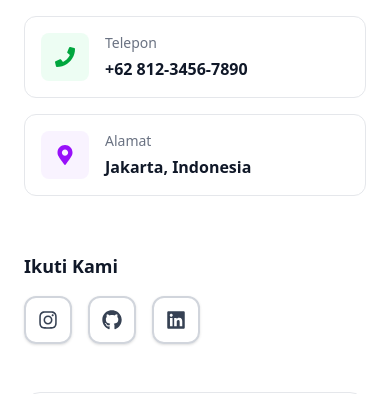
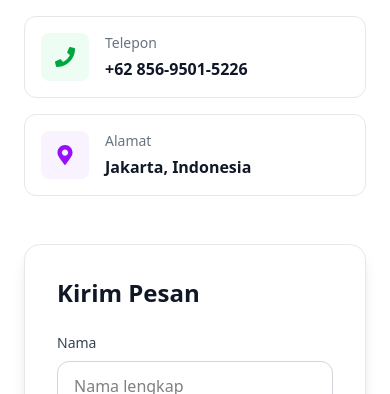
Before and after one commit to dipndipp/UMKNext, a React (Vite) app: page /contact in a window 390 px wide. Shown: the part 706-1100 px from the top of the page. Built offline with nearby package versions, Linux system fonts and the light colour scheme; no server answers.

Commit message:
edit phone no

```diff
--- a/src/pages/ContactPage.tsx
+++ b/src/pages/ContactPage.tsx
@@ -6,9 +6,6 @@ import {
   FaMapMarkerAlt,
   FaPaperPlane,
   FaCheckCircle,
-  FaInstagram,
-  FaGithub,
-  FaLinkedin,
 } from "react-icons/fa";
 import Footer from "../components/Footer";
 
@@ -50,8 +47,8 @@ export default function ContactPage() {
     {
       icon: FaPhone,
       label: "Telepon",
-      value: "+62 812-3456-7890",
-      link: "tel:+6281234567890",
+      value: "+62 856-9501-5226",
+      link: "https://wa.me/6285695015226",
       color: "from-green-500 to-emerald-500",
       bgColor: "bg-green-100/50",
       iconColor: "text-green-600",
@@ -64,30 +61,6 @@ export default function ContactPage() {
       color: "from-purple-500 to-pink-500",
       bgColor: "bg-purple-100/50",
       iconColor: "text-purple-600",
-    },
-  ];
-
-  const socialLinks = [
-    {
-      icon: FaInstagram,
-      label: "Instagram",
-      link: "https://instagram.com/umknext",
-      color: "from-pink-500 to-rose-500",
-      hoverColor: "hover:border-pink-400 hover:shadow-pink-400/40",
-    },
-    {
-      icon: FaGithub,
-      label: "GitHub",
-      link: "https://github.com/umknext",
-      color: "from-gray-700 to-gray-900",
-      hoverColor: "hover:border-gray-700 hover:shadow-gray-700/40",
-    },
-    {
-      icon: FaLinkedin,
-      label: "LinkedIn",
-      link: "https://linkedin.com/company/umknext",
-      color: "from-blue-600 to-blue-800",
-      hoverColor: "hover:border-blue-500 hover:shadow-blue-500/40",
     },
   ];
 
@@ -108,7 +81,9 @@ export default function ContactPage() {
             className="inline-flex items-center gap-2 px-4 py-2 mb-6 rounded-full bg-blue-100/60 border border-blue-200/50"
           >
             <FaEnvelope className="text-blue-600" />
-            <span className="text-sm font-medium text-blue-700">Kontak Kami</span>
+            <span className="text-sm font-medium text-blue-700">
+              Kontak Kami
+            </span>
           </motion.div>
 
           <h1 className="text-4xl md:text-6xl font-bold text-gray-900 mb-6 leading-tight">
@@ -161,7 +136,9 @@ export default function ContactPage() {
                         <div className="text-sm font-medium text-gray-500 mb-1">
                           {info.label}
                         </div>
-                        <div className="text-gray-900 font-semibold">{info.value}</div>
+                        <div className="text-gray-900 font-semibold">
+                          {info.value}
+                        </div>
                       </div>
                     </motion.a>
                   ))}
@@ -169,36 +146,6 @@ export default function ContactPage() {
               </motion.div>
 
               {/* Social Links */}
-              <motion.div
-                initial={{ opacity: 0, x: -30 }}
-                whileInView={{ opacity: 1, x: 0 }}
-                transition={{ delay: 0.3, duration: 0.6 }}
-                viewport={{ once: true }}
-                className="pt-8"
-              >
-                <h3 className="text-lg font-semibold text-gray-900 mb-4">
-                  Ikuti Kami
-                </h3>
-                <div className="flex gap-4">
-                  {socialLinks.map((social, index) => (
-                    <motion.a
-                      key={index}
-                      href={social.link}
-                      target="_blank"
-                      rel="noopener noreferrer"
-                      initial={{ opacity: 0, scale: 0.8 }}
-                      whileInView={{ opacity: 1, scale: 1 }}
-                      transition={{ delay: 0.4 + index * 0.1, duration: 0.3 }}
-                      viewport={{ once: true }}
-                      whileHover={{ scale: 1.1, y: -4 }}
-                      whileTap={{ scale: 0.95 }}
-                      className={`w-12 h-12 flex items-center justify-center rounded-xl border-2 border-gray-300 ${social.hoverColor} shadow-sm hover:shadow-lg transition-all duration-300`}
-                    >
-                      <social.icon className="text-xl text-gray-700" />
-                    </motion.a>
-                  ))}
-                </div>
-              </motion.div>
             </div>
 
             {/* Contact Form */}
```
